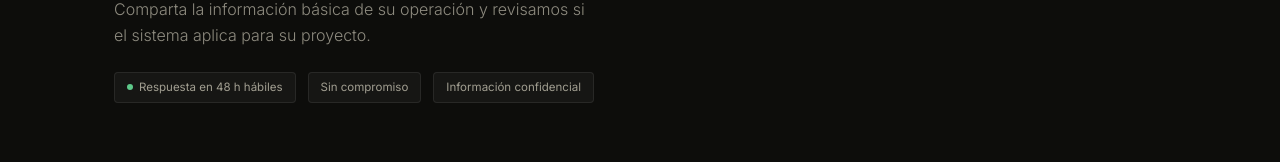
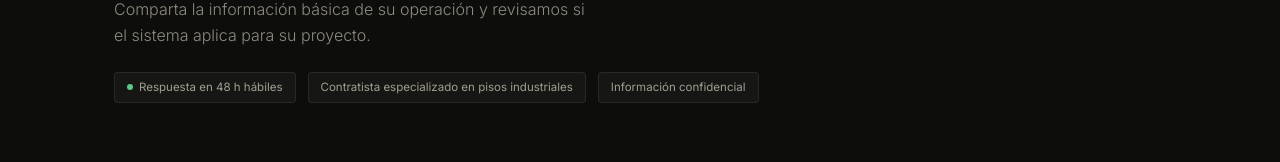
Before and after one commit to oliveriocha-pixel/traxus, a Next.js app: page /contacto in a window 1280 px wide. Shown: the part 355-517 px from the top of the page. Built offline with nearby package versions, Linux system fonts and the light colour scheme; a web font is replaced by a local one.

Commit message:
feat: update contact page badge to reflect TRAXUS value proposition
Change badge text to specialized industrial flooring contractor.

```diff
--- a/app/contacto/page.tsx
+++ b/app/contacto/page.tsx
@@ -101,7 +101,7 @@ ${formData.comentariosTecnicos || "Sin comentarios adicionales"}
                 Respuesta en 48 h hábiles
               </span>
               <span className="inline-flex items-center gap-1.5 px-3 py-1.5 bg-white/[0.04] border border-white/[0.08] rounded text-[0.72rem] text-[#C4C0B0]/80 font-[var(--font-ibm-mono)]">
-                Sin compromiso
+                Contratista especializado en pisos industriales
               </span>
               <span className="inline-flex items-center gap-1.5 px-3 py-1.5 bg-white/[0.04] border border-white/[0.08] rounded text-[0.72rem] text-[#C4C0B0]/80 font-[var(--font-ibm-mono)]">
                 Información confidencial
```
